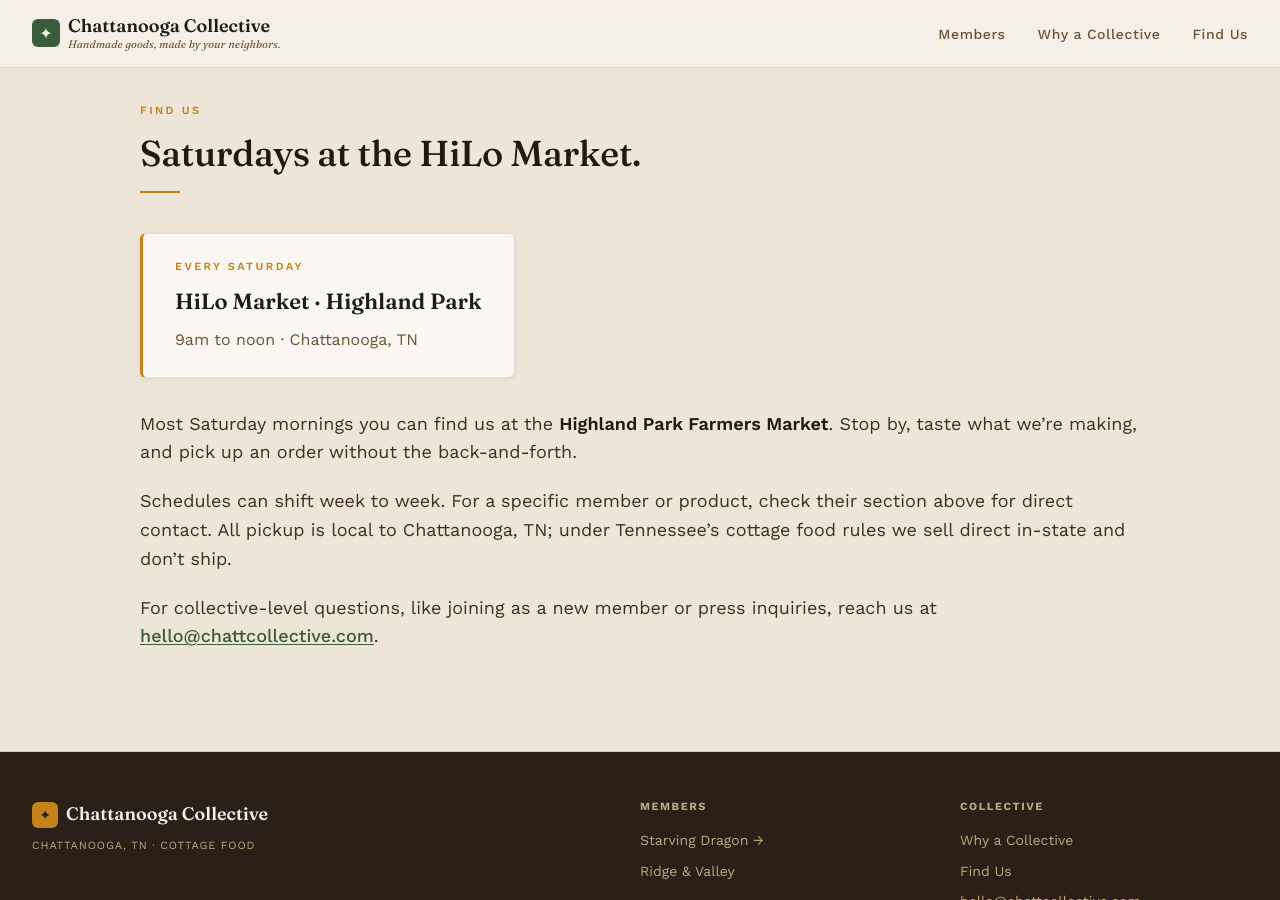
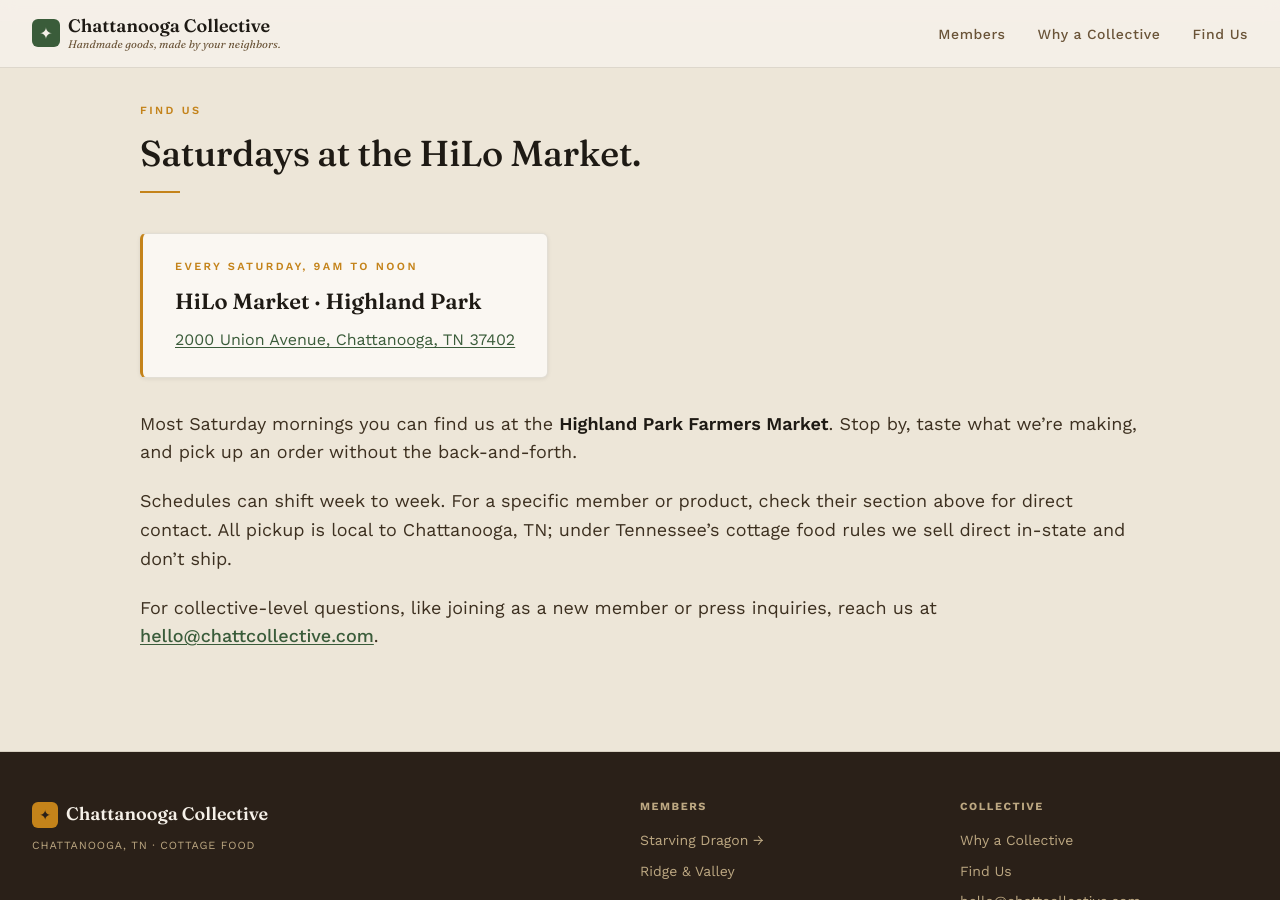
Before and after one commit to seguri-io/chattcollective, a Jekyll site: the page built from index.html, in a window 1280 px wide and 900 px high, scrolled down 2286 px. Built offline with Jekyll 4.4.1, drawn with Linux system fonts in a browser that asks for light colours.

Commit message:
Add HiLo Market address with map link
2000 Union Avenue, Chattanooga, TN 37402. Linked to Google Maps for
quick navigation. Moved "9am to noon" up into the eyebrow line so the
address can have its own line under the value.

Co-Authored-By: Claude Sonnet 4.6 <noreply@anthropic.com>

```diff
--- a/index.html
+++ b/index.html
@@ -79,9 +79,11 @@ permalink: /
     {% include section_header.html eyebrow="Find Us" title="Saturdays at the HiLo Market." %}
 
     <aside class="stat-card market-card">
-      <p class="eyebrow">Every Saturday</p>
+      <p class="eyebrow">Every Saturday, 9am to noon</p>
       <p class="stat-card__value">HiLo Market &middot; Highland Park</p>
-      <p class="stat-card__sub">9am to noon &middot; Chattanooga, TN</p>
+      <p class="stat-card__sub">
+        <a href="https://maps.google.com/?q=2000+Union+Avenue+Chattanooga+TN+37402" target="_blank" rel="noopener">2000 Union Avenue, Chattanooga, TN 37402</a>
+      </p>
     </aside>
 
     <div class="prose" style="margin-top: var(--space-8);">
```
